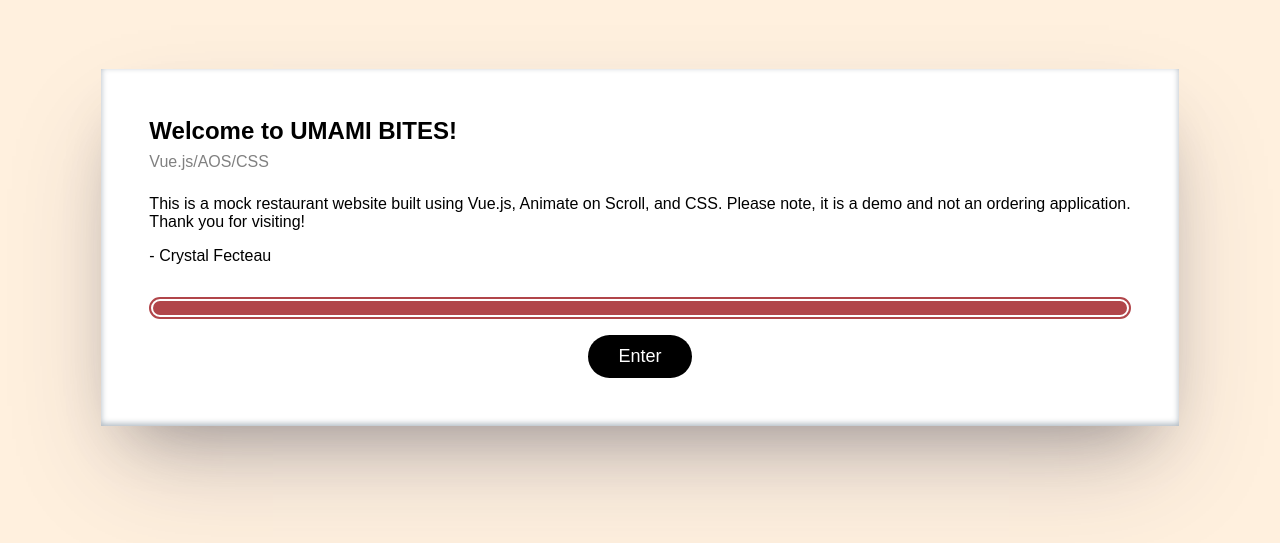
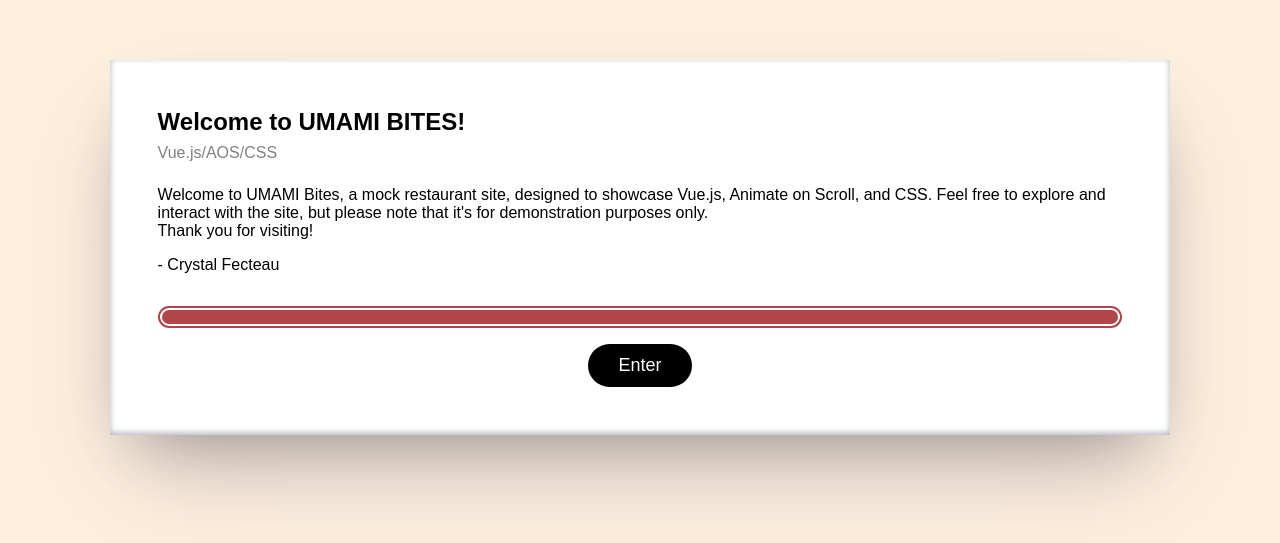
Before and after one commit to CryFecteau/umami-bites, a Vue app: page / in a window 1280 px wide. Shown: the part 153-696 px from the top of the page. Built offline with nearby package versions, Linux system fonts and the light colour scheme.

Commit message:
Update ReadMe and loading message

```diff
--- a/src/components/about.component.vue
+++ b/src/components/about.component.vue
@@ -26,8 +26,8 @@
       <p class="about-us-description">
         We believe that exceptional food starts with exceptional ingredients. That's why
         we source the freshest, highest quality produce, seafood, and meats for our
-        dishes. Every ingredient is carefully selected to ensure that every bite at Umami
-        Bites is a delight to your taste buds.
+        dishes. Every ingredient is carefully selected to ensure that every bite at UMAMI
+        BITES is a delight to your taste buds.
       </p>
     </div>
   </section>
--- a/src/components/hero.component.vue
+++ b/src/components/hero.component.vue
@@ -18,7 +18,8 @@
     <div class="hero-content">
       <div class="hero-content-info" data-aos="fade-left">
         <h1>Noodles, Broth, and Joy</h1>
-        <p>Discover the flavors of authentic Japanese delights at Umami Bites</p>
+        <p>Discover the flavors of authentic Japanese delights at UMAMI
+        BITES</p>
         <div class="hero-content-buttons">
           <button class="hero-content-order-button">Order Now</button>
           <button class="hero-content-visit-button">
--- a/src/components/loading.component.vue
+++ b/src/components/loading.component.vue
@@ -4,8 +4,9 @@
       <h2 class="loading-header">Welcome to UMAMI BITES!</h2>
       <p class="loading-subTitle">Vue.js/AOS/CSS</p>
       <p class="loading-body">
-        This is a mock restaurant website built using Vue.js, Animate on Scroll, and CSS.
-        Please note, it is a demo and not an ordering application. <br />
+        Welcome to UMAMI Bites, a mock restaurant site, designed to showcase Vue.js,
+        Animate on Scroll, and CSS. Feel free to explore and interact with the site, but
+        please note that it's for demonstration purposes only.<br />
         Thank you for visiting!
       </p>
       <p class="loading-subheader">- Crystal Fecteau</p>
@@ -64,6 +65,7 @@ export default {
 }
 
 .loading-card {
+  width: 85%;
   padding: 3rem;
   background: white;
   box-shadow: rgba(50, 50, 93, 0.25) 0px 50px 100px -20px,
--- a/src/components/subscribe.component.vue
+++ b/src/components/subscribe.component.vue
@@ -1,7 +1,7 @@
 <template>
   <section class="subscription flex-center" id="services">
     <h2 data-aos="flip-down">Dont Miss Out</h2>
-    <p data-aos="fade-up">Sign up for Umami Bites newsfeed and get exclusive offers.</p>
+    <p data-aos="fade-up">Sign up for UMAMI BITES newsfeed and get exclusive offers.</p>
 
     <div class="subscription-form" data-aos="fade-up">
       <input type="text" placeholder="Enter your email address" />
```
Also changed, not shown: 1 other file (tests, documents, lock files or other folders).
